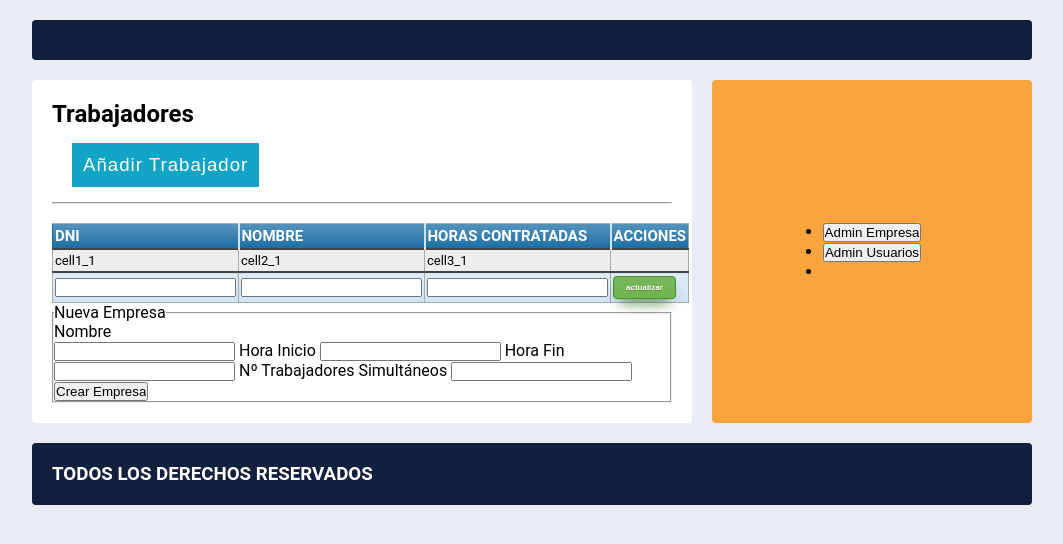
After one commit to sguigom541/DWEC, a PHP site: page /miempresita.html in a window 1280 px wide. The commit adds this page. Shown: the top 544 px of the page, without its empty margins (108-1171 px from the left). Run offline with PHP 8.4, Linux system fonts and the light colour scheme.

Commit message:
miempresita

```diff
--- /dev/null
+++ b/proyectoDWEC/miempresita.html
@@ -0,0 +1,116 @@
+<!DOCTYPE html>
+<html lang="en">
+
+<head>
+    <meta charset="UTF-8">
+    <meta name="viewport" content="width=device-width, initial-scale=1.0">
+    <title>Document</title>
+    <script src="./script/empresa.js"></script>
+    <link rel="stylesheet" href="styles/style.css">
+</head>
+
+<body>
+
+    <div class="contenedor">
+        <header class="header">
+            <h2></h2>
+        </header>
+        <main class="contenido">
+            <div class="mantenimiento">
+                <h2>Trabajadores</h2>
+                <input type="button" class="btn_new" value="Añadir Trabajador">
+                <hr>
+                <br>
+                <table class="blueTable" id="trabajadores">
+                    <thead>
+                        <tr>
+                            <th>DNI</th>
+                            <th>NOMBRE</th>
+                            <th>HORAS CONTRATADAS</th>
+                            <th>ACCIONES</th>
+                        </tr>
+                    </thead>
+                    <!--Los trabajadores-->
+                    <tbody>
+                        <tr>
+                            <td>cell1_1</td>
+                            <td>cell2_1</td>
+                            <td>cell3_1</td>
+                            <td></td>
+                        </tr>
+                    </tbody>
+                    <!--<input type="button" value="Editar" class="modtrabajador" id="modEmpleado"><input
+                                    type="button" value="Borrar" class="borrartrabajador" id="borrarEmpleado">-->
+                    <tfoot>
+                        <tr>
+                            <td><input type="text" id="dniMod"></td>
+                            <td><input type="text" id="nombreMod"></td>
+                            <td><input type="text" id="horasContratadasMod"></td>
+                            <td><input type="button" class="actualizarTrab" value="actualizar" id="editando"></td>
+                        </tr>
+                    </tfoot>
+                </table>
+            </div>
+
+            <div class="adminEmpresa">
+                <form id="formularioEmpresa">
+                    <fieldset>
+                        <legend>Nueva Empresa</legend>
+                        <label for="nombreEmpresa">Nombre</label><br>
+                        <input type="text" name="nombreEmpresa" id="nombreEmpresa">
+                        <label for="horaInicio">Hora Inicio</label>
+                        <input type="text" name="horaInicio" id="horaInicio">
+                        <label for="horaFin">Hora Fin</label>
+                        <input type="text" name="horaFin" id="horaFin">
+                        <label for="numTrSim">Nº Trabajadores Simultáneos</label>
+                        <input type="text" name="numTrSim" id="numTrSim">
+                        <input type="button" value="Crear Empresa" id="crearEmpresa">
+                    </fieldset>
+
+
+
+                </form>
+            </div>
+
+
+        </main>
+        <aside class="sidebar">
+            <ul>
+                <li>
+                    <input type="button" value="Admin Empresa">
+                </li>
+                <li>
+                    <input type="button" value="Admin Usuarios">
+                </li>
+                <li>
+
+                </li>
+            </ul>
+        </aside>
+        <footer class="footer">
+            <h3>TODOS LOS DERECHOS RESERVADOS</h3>
+        </footer>
+    </div>
+
+    <div class="formularioTrabajador" style="display: none;">
+
+        <form id="newTrabajador">
+
+            <fieldset>
+                <legend>Datos del trabajador</legend>
+                <label for="dni">DNI</label>
+                <input type="text" id="dni">
+                <label for="nombre">Nombre</label>
+                <input type="text" id="nombre">
+                <label for="horasContratadas">Horas Semanales Contratadas</label>
+                <input type="text" name="horasContratadas" id="horasContratadas">
+            </fieldset>
+            <input type="button" value="crear" id="crearTrabajador">
+
+
+        </form>
+
+    </div>
+</body>
+
+</html>
--- a/proyectoDWEC/script/empresa.js
+++ b/proyectoDWEC/script/empresa.js
@@ -1,8 +1,85 @@
-window.addEventListener("click",function(){
-    var btnCrear=document.getElementById("crear");
-    btnCrear.addEventListener("click",function(){
+/** leemo*/
+/**La clase Empresa */
+
+function empresa(nombre,horaInicio,horaFin,numTrSimultaneos){
+    this.nombre=nombre;
+    this.horarioEmpresa=[horaInicio,horaFin];
+    this.trabajadores=[];
+    this.trabajadoresSimultaneos=numTrSimultaneos;
+
+}
+
+function leeLocalStorage(){
+     var existe=localStorage.getItem("empresa");
+     if(existe!=null)
+     {
+        var empresa=JSON.parse(localStorage.getItem("empresa"));
+
+     }
+     return empresa;
+
+}
+empresa.prototype.annadeTrabajador=function(trabajador){
+
+    this.trabajadores.push(trabajador);
+}
+
+empresa.prototype.modificaTrabajador=function(trabajador){
+    var encontrado=false;
+
+        var i=0;
+        while(!encontrado && i<this.trabajadores.length){
+            if(this.trabajadores[i].dni==trabajador.dni){
+                encontrado=true;
+            }
+            i++;
+        }
+
+    return encontrado;
+
+}
+
+empresa.prototype.borraTrabajador=function(trabajador){
+
+}
+
+empresa.prototype.horaComienzo=function (horaInicio){
+    var horaHtml = document.getElementById("hora");
+    var partes = horaHtml.innerHTML.split(":");
+    var ahora = new Date();
+    var futuro = new Date();
+
+    futuro.setUTCHours(ahora.getUTCHours() + (partes[0] - 0));
+    futuro.setUTCMinutes(ahora.getUTCMinutes() + (partes[1] - 0));
+    futuro.setUTCSeconds(ahora.getUTCSeconds() + (partes[2] - 0));
 
 
-    })
+}
+empresa.prototype.horaFIn=function(horaFin){
 
-})
+
+    var fin=new Date();
+}
+
+/**La clase trabajador */
+
+function trabajador(dni, nombre, contrato) {
+    this.dni = dni;
+    this.nombre = nombre;
+    this.contrato = contrato;
+    this.periodosTrabajo = [];
+    this.periodosDescanso = [];
+    this.comienzoT = "";
+    this.comienzoD = "";
+}
+trabajador.prototype.comenzarT = function() {
+    this.comienzoT = new Date();
+}
+
+trabajador.prototype.parar = function() {
+    var ahora = new Date();
+    var periodo = [];
+    periodo[0] = this.comienzoT.getTime();
+    periodo[1] = ahora.getTime();
+    this.periodosTrabajo.push(periodo);
+}
--- /dev/null
+++ b/proyectoDWEC/script/main.js
@@ -0,0 +1,4 @@
+window.addEventListener("click",function(){
+
+
+})
--- a/proyectoDWEC/styles/style.css
+++ b/proyectoDWEC/styles/style.css
@@ -0,0 +1,239 @@
+* {
+	margin: 0;
+	padding: 0;
+}
+
+body {
+	background: #E9ECF4;
+	color: #000;
+	font-family: 'Roboto', sans-serif;
+}
+
+a{
+	text-decoration: none;
+	font-family: arial;
+	letter-spacing: 1px;
+}
+.contenedor {
+	width: 90%;
+	max-width: 1000px;
+	margin: 20px auto;
+	display: grid;
+	grid-gap: 20px;
+	grid-template-columns: repeat(3, 1fr);
+	grid-template-rows: repeat(3, auto);
+
+	grid-template-areas: "header header header"
+						 "contenido contenido sidebar"
+						 "contenido contenido sidebar"
+						 "footer footer footer";
+}
+
+.oculto{
+    display:none;
+}
+
+
+
+
+
+
+
+
+.contenedor > div,
+.contenedor .header,
+.contenedor .contenido,
+.contenedor .sidebar,
+.contenedor .footer {
+	background: #fff;
+	padding: 20px;
+	border-radius: 4px;
+}
+
+.contenedor .header {
+	background: #12203E;
+	color: #fff;
+	grid-area: header;
+}
+
+.contenedor .contenido {
+	grid-area: contenido;
+}
+
+.contenedor .sidebar {
+	grid-column: 3 / 4;
+	background: #fAA43D;
+	text-align: center;
+	display: flex;
+	align-items: center;
+	justify-content: center;
+	min-height: 100px;
+	grid-area: sidebar;
+}
+
+
+.contenedor .footer {
+	background: #12203E;
+	color: #fff;
+	grid-area: footer;
+}
+
+/*ESTILOS DEL LISTADO DE TRABAJADORES*/
+
+table.blueTable {
+    border: 1px solid #1C6EA4;
+    background-color: #EEEEEE;
+    width: 100%;
+    text-align: left;
+    border-collapse: collapse;
+  }
+  table.blueTable td, table.blueTable th {
+    border: 1px solid #AAAAAA;
+    padding: 3px 2px;
+  }
+  table.blueTable tbody td {
+    font-size: 13px;
+  }
+  table.blueTable tr:nth-child(even) {
+    background: #D0E4F5;
+  }
+  table.blueTable thead {
+    background: #1C6EA4;
+    background: -moz-linear-gradient(top, #5592bb 0%, #327cad 66%, #1C6EA4 100%);
+    background: -webkit-linear-gradient(top, #5592bb 0%, #327cad 66%, #1C6EA4 100%);
+    background: linear-gradient(to bottom, #5592bb 0%, #327cad 66%, #1C6EA4 100%);
+    border-bottom: 2px solid #444444;
+  }
+  table.blueTable thead th {
+    font-size: 15px;
+    font-weight: bold;
+    color: #FFFFFF;
+    border-left: 2px solid #D0E4F5;
+  }
+  table.blueTable thead th:first-child {
+    border-left: none;
+  }
+
+  table.blueTable tfoot {
+    font-size: 14px;
+    font-weight: bold;
+    color: #FFFFFF;
+    background: #D0E4F5;
+    background: -moz-linear-gradient(top, #dcebf7 0%, #d4e6f6 66%, #D0E4F5 100%);
+    background: -webkit-linear-gradient(top, #dcebf7 0%, #d4e6f6 66%, #D0E4F5 100%);
+    background: linear-gradient(to bottom, #dcebf7 0%, #d4e6f6 66%, #D0E4F5 100%);
+    border-top: 2px solid #444444;
+  }
+  table.blueTable tfoot td {
+    font-size: 14px;
+  }
+
+
+
+/*=============ESTILOS PARA LOS BOTONES*/
+
+
+.modtrabajador {
+	box-shadow: 0px 10px 14px -7px #3e7327;
+	background:linear-gradient(to bottom, #77b55a 5%, #72b352 100%);
+	background-color:#77b55a;
+	border-radius:4px;
+	border:1px solid #4b8f29;
+	display:inline-block;
+	cursor:pointer;
+	color:#ffffff;
+	font-family:Arial;
+	font-size:13px;
+	font-weight:bold;
+	padding:6px 12px;
+	text-decoration:none;
+	text-shadow:0px 1px 0px #5b8a3c;
+}
+.modtrabajador:hover {
+	background:linear-gradient(to bottom, #72b352 5%, #77b55a 100%);
+	background-color:#72b352;
+}
+.modtrabajador:active {
+	position:relative;
+	top:1px;
+}
+
+
+.borrartrabajador {
+	box-shadow:inset 0px 1px 0px 0px #cf866c;
+	background:linear-gradient(to bottom, #d0451b 5%, #bc3315 100%);
+	background-color:#d0451b;
+	border-radius:3px;
+	border:1px solid #942911;
+	display:inline-block;
+	cursor:pointer;
+	color:#ffffff;
+	font-family:Arial;
+	font-size:13px;
+	padding:6px 12px;
+	text-decoration:none;
+	text-shadow:0px 1px 0px #854629;
+}
+.borrartrabajador:hover {
+	background:linear-gradient(to bottom, #bc3315 5%, #d0451b 100%);
+	background-color:#bc3315;
+}
+.borrartrabajador:active {
+	position:relative;
+	top:1px;
+}
+
+.actualizarTrab {
+	box-shadow: 0px 10px 14px -7px #3e7327;
+	background:linear-gradient(to bottom, #77b55a 5%, #72b352 100%);
+	background-color:#77b55a;
+	border-radius:4px;
+	border:1px solid #4b8f29;
+	display:inline-block;
+	cursor:pointer;
+	color:#ffffff;
+	font-family:Arial;
+	font-size:8px;
+	font-weight:bold;
+	padding:6px 12px;
+	text-decoration:none;
+	text-shadow:0px 1px 0px #5b8a3c;
+}
+.actualizarTrab:hover {
+	background:linear-gradient(to bottom, #72b352 5%, #77b55a 100%);
+	background-color:#72b352;
+}
+.actualizarTrab:active {
+	position:relative;
+	top:1px;
+
+}
+
+
+
+
+
+
+
+
+
+.btn_new{
+    font-size: 14pt;
+    background:#12a4c6;
+    padding:11px;
+    color:white;
+    letter-spacing: 1px;
+    border:0;
+    cursor:pointer;
+	margin:15px 20px;
+	display:inline;
+}
+
+@media screen and (max-width: 768px){
+	.contenedor {
+		grid-template-areas: "header header header"
+						 "contenido contenido contenido"
+						 "sidebar sidebar sidebar"
+						 "footer footer footer";
+	}
+}
```
Also changed, not shown: proyectoDWEC/index.html (deleted, +0 -26 lines), proyectoDWEC/script/libreria.js (deleted, +0 -85 lines).
